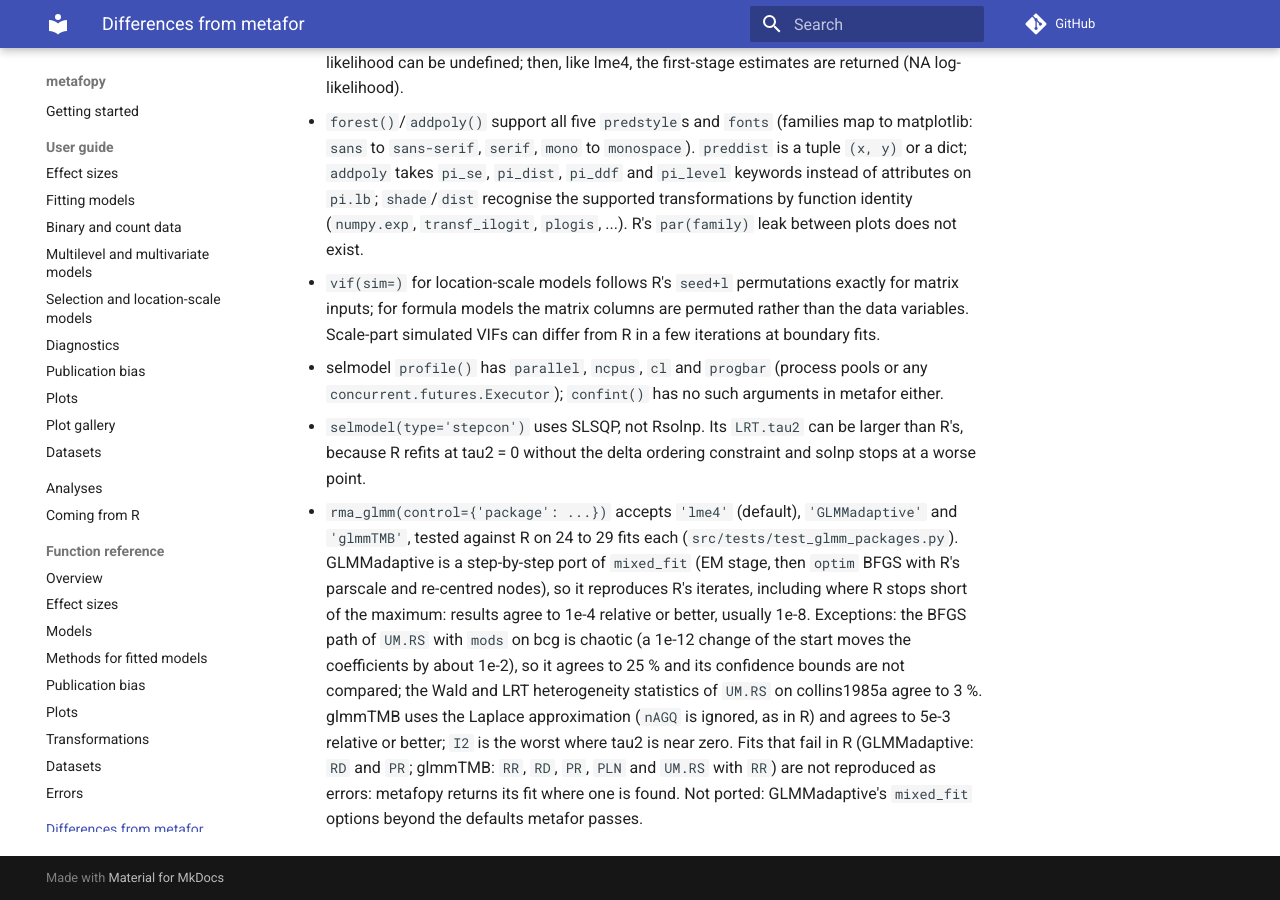
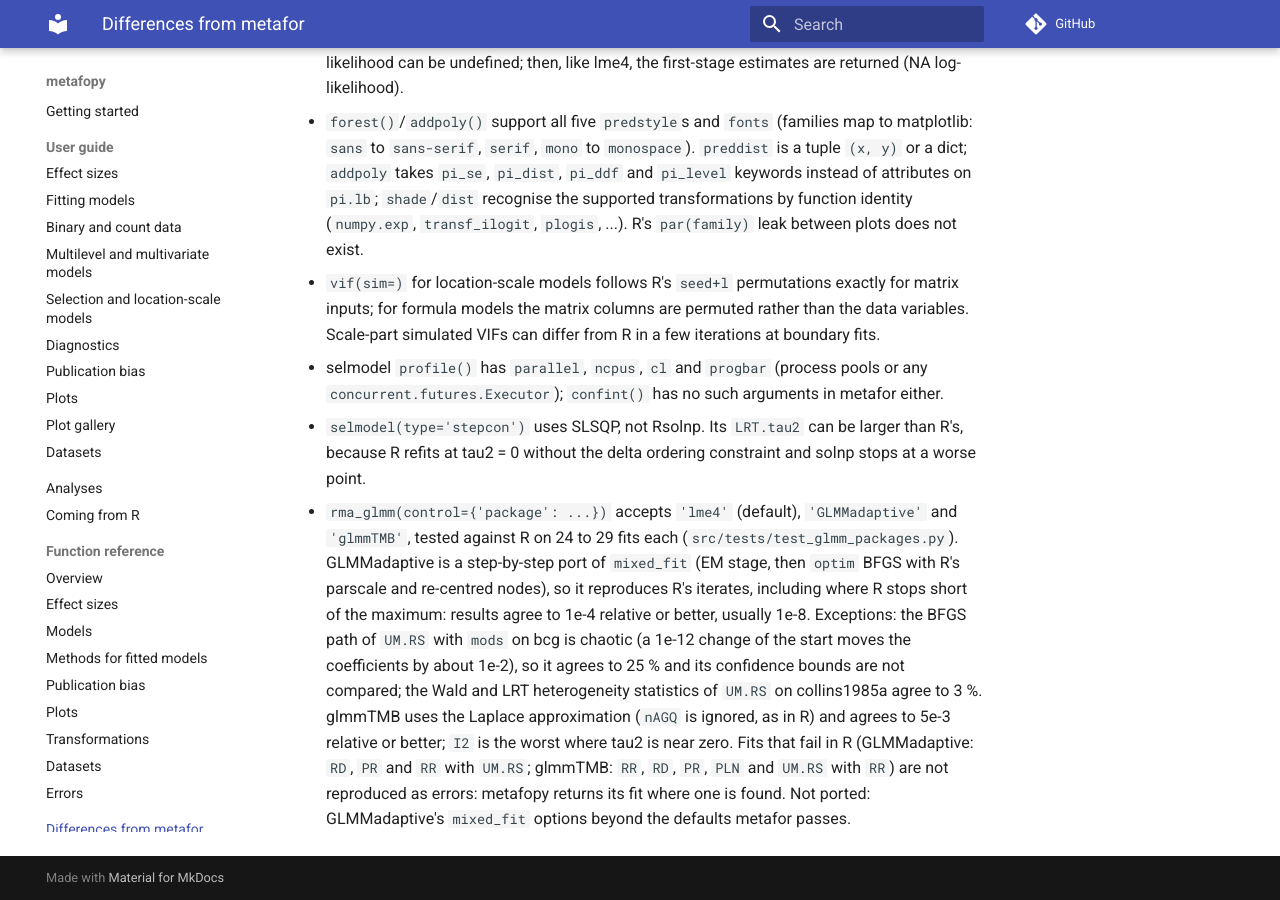
Before and after one commit to bnomis/metafopy, an MkDocs documentation site: the page built from docs/differences.md, in a window 1280 px wide and 900 px high, scrolled down 1352 px. Built offline with MkDocs 1.6.1 and Material for MkDocs 9.7.7, drawn with Linux system fonts in a browser that asks for light colours; comment, search, counter and statistics services are not loaded.

Commit message:
fix: address review on package tests and docs
Co-Authored-By: Claude Sonnet 5.5 <noreply@anthropic.com>
Claude-Session: https://claude.ai/code/session_01H36sWW1RL4EhcpsPEoMyBB

```diff
--- a/docs/differences.md
+++ b/docs/differences.md
@@ -17,4 +17,4 @@
 - `vif(sim=)` for location-scale models follows R's `seed+l` permutations exactly for matrix inputs; for formula models the matrix columns are permuted rather than the data variables. Scale-part simulated VIFs can differ from R in a few iterations at boundary fits.
 - selmodel `profile()` has `parallel`, `ncpus`, `cl` and `progbar` (process pools or any `concurrent.futures.Executor`); `confint()` has no such arguments in metafor either.
 - `selmodel(type='stepcon')` uses SLSQP, not Rsolnp. Its `LRT.tau2` can be larger than R's, because R refits at tau2 = 0 without the delta ordering constraint and solnp stops at a worse point.
-- `rma_glmm(control={'package': ...})` accepts `'lme4'` (default), `'GLMMadaptive'` and `'glmmTMB'`, tested against R on 24 to 29 fits each (`src/tests/test_glmm_packages.py`). GLMMadaptive is a step-by-step port of `mixed_fit` (EM stage, then `optim` BFGS with R's parscale and re-centred nodes), so it reproduces R's iterates, including where R stops short of the maximum: results agree to 1e-4 relative or better, usually 1e-8. Exceptions: the BFGS path of `UM.RS` with `mods` on bcg is chaotic (a 1e-12 change of the start moves the coefficients by about 1e-2), so it agrees to 25 % and its confidence bounds are not compared; the Wald and LRT heterogeneity statistics of `UM.RS` on collins1985a agree to 3 %. glmmTMB uses the Laplace approximation (`nAGQ` is ignored, as in R) and agrees to 5e-3 relative or better; `I2` is the worst where tau2 is near zero. Fits that fail in R (GLMMadaptive: `RD` and `PR`; glmmTMB: `RR`, `RD`, `PR`, `PLN` and `UM.RS` with `RR`) are not reproduced as errors: metafopy returns its fit where one is found. Not ported: GLMMadaptive's `mixed_fit` options beyond the defaults metafor passes.
+- `rma_glmm(control={'package': ...})` accepts `'lme4'` (default), `'GLMMadaptive'` and `'glmmTMB'`, tested against R on 24 to 29 fits each (`src/tests/test_glmm_packages.py`). GLMMadaptive is a step-by-step port of `mixed_fit` (EM stage, then `optim` BFGS with R's parscale and re-centred nodes), so it reproduces R's iterates, including where R stops short of the maximum: results agree to 1e-4 relative or better, usually 1e-8. Exceptions: the BFGS path of `UM.RS` with `mods` on bcg is chaotic (a 1e-12 change of the start moves the coefficients by about 1e-2), so it agrees to 25 % and its confidence bounds are not compared; the Wald and LRT heterogeneity statistics of `UM.RS` on collins1985a agree to 3 %. glmmTMB uses the Laplace approximation (`nAGQ` is ignored, as in R) and agrees to 5e-3 relative or better; `I2` is the worst where tau2 is near zero. Fits that fail in R (GLMMadaptive: `RD`, `PR` and `RR` with `UM.RS`; glmmTMB: `RR`, `RD`, `PR`, `PLN` and `UM.RS` with `RR`) are not reproduced as errors: metafopy returns its fit where one is found. Not ported: GLMMadaptive's `mixed_fit` options beyond the defaults metafor passes.
```
Also changed, not shown: 1 other file.
